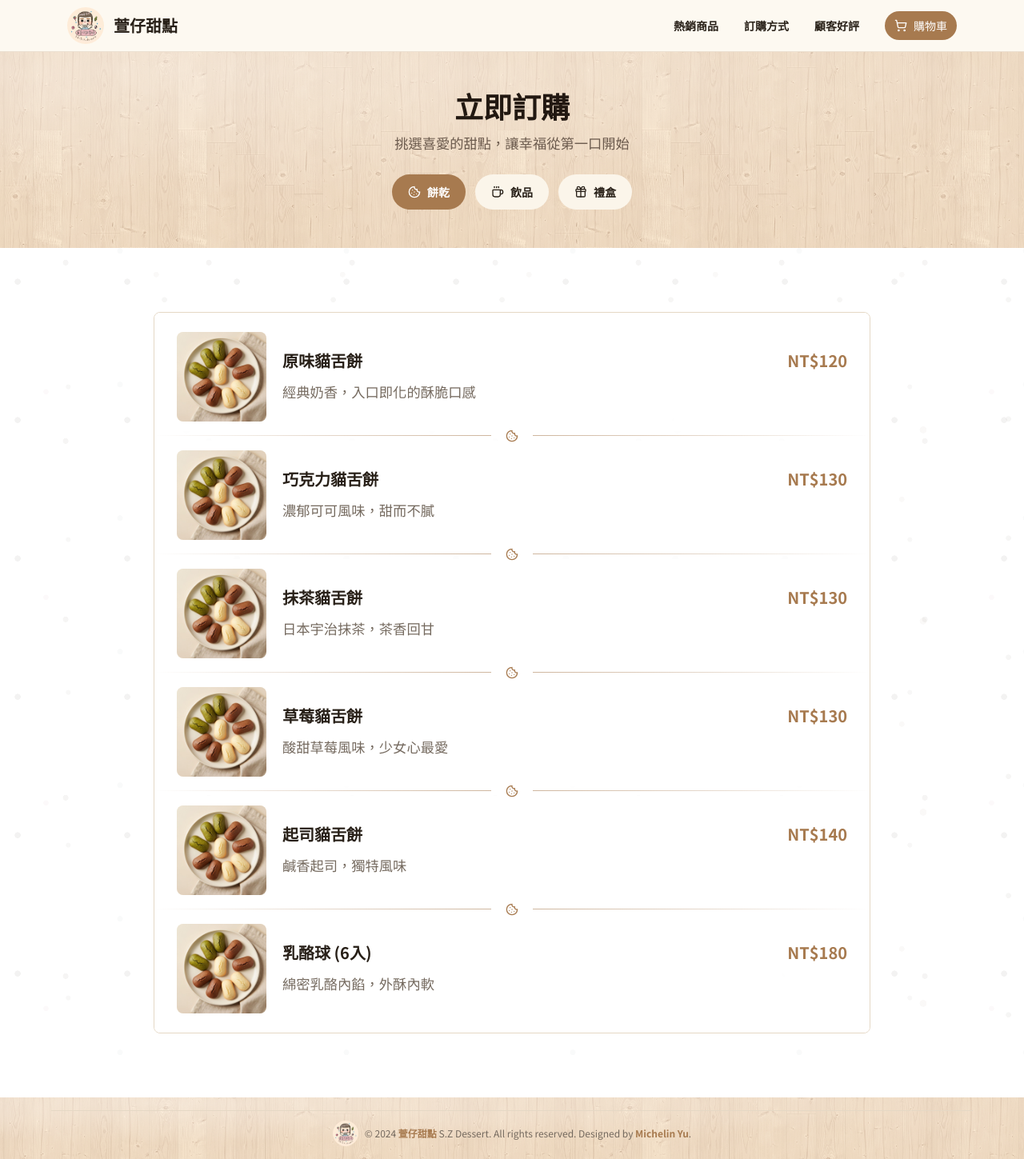
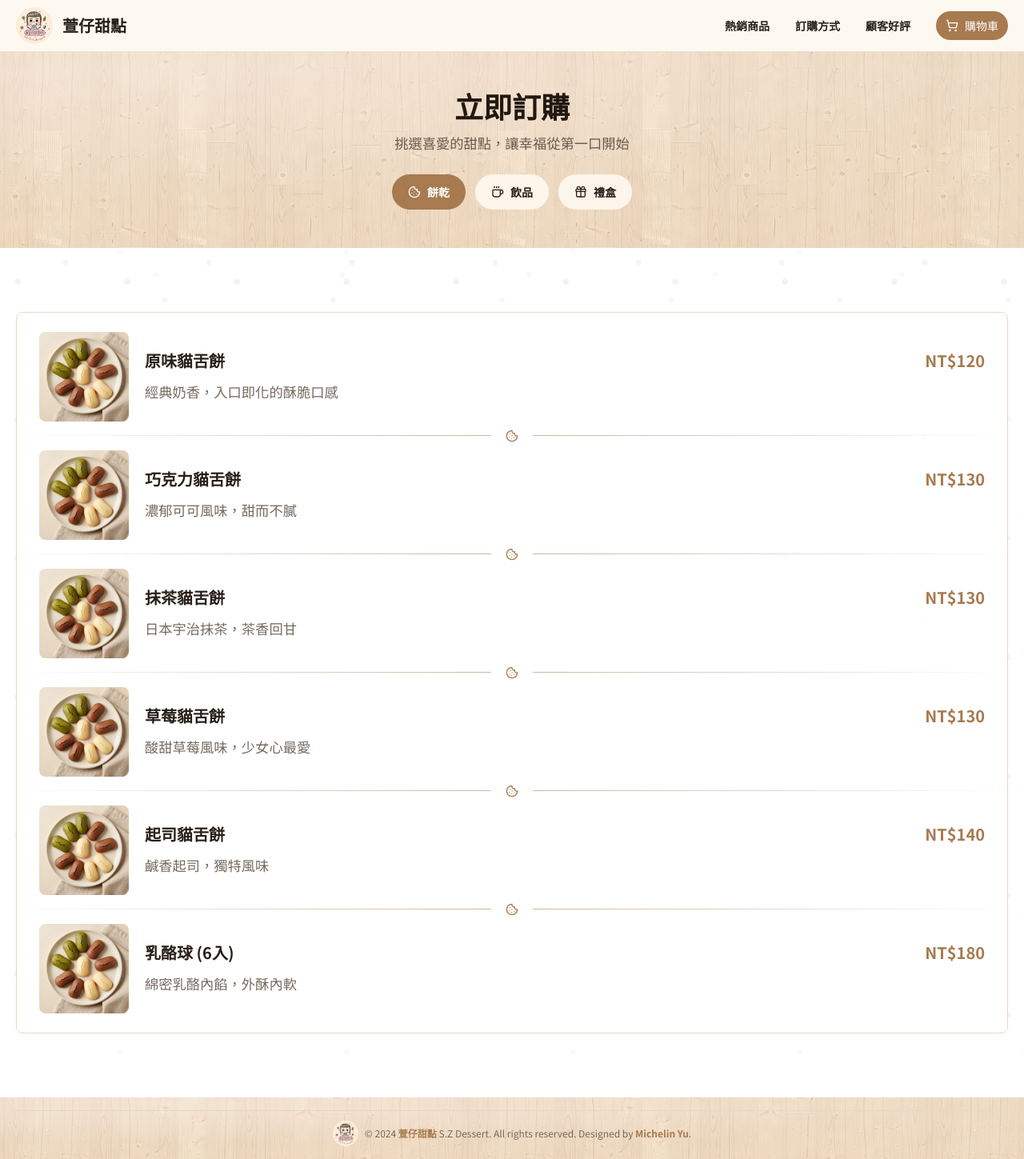
Before and after one commit to csiemichelin/sz-dessert, a Next.js app: page /order in a window 1280 px wide. Shown: the whole page at 80% size. Built offline with nearby package versions, Linux system fonts and the light colour scheme; a web font is replaced by a local one.

Commit message:
調整版面

```diff
--- a/components/order-page.tsx
+++ b/components/order-page.tsx
@@ -29,7 +29,7 @@ export function OrderPage() {
     <div className="flex min-h-screen flex-col bg-background pt-16">
       {/* Header */}
       <header className="fixed inset-x-0 top-0 z-50 border-b border-[var(--line)]/70 bg-[rgba(253,250,244,0.76)] backdrop-blur-xl">
-        <div className="mx-auto flex h-16 max-w-6xl items-center justify-between px-5 md:px-16 lg:px-5">
+        <div className="mx-auto flex h-16 max-w-6xl items-center justify-between px-5 md:px-16 lg:max-w-7xl lg:px-5">
           <Link href="/" className="flex items-center gap-3">
             <Image src="/logo.png" alt="萱仔甜點" width={46} height={46} className="rounded-full" />
             <span className="text-xl font-black text-[var(--ink)]">萱仔甜點</span>
@@ -94,7 +94,7 @@ export function OrderPage() {
 
       {/* Hero */}
       <section className="wood-grain-light wood-grain-c wood-grain-faded bg-[var(--light-wood)] px-5 py-12 md:px-16 lg:px-5">
-        <div className="mx-auto max-w-6xl text-center">
+        <div className="mx-auto max-w-6xl text-center lg:max-w-7xl">
           <h1 className="text-3xl md:text-4xl font-bold text-foreground mb-4">立即訂購</h1>
           <p className="font-peak text-muted-foreground max-w-md mx-auto">
             挑選喜愛的甜點，讓幸福從第一口開始
@@ -127,7 +127,7 @@ export function OrderPage() {
         <div className="terrazzo pointer-events-none absolute inset-0 opacity-35" />
 
         {/* Products Grid */}
-        <main className="relative mx-auto max-w-3xl lg:max-w-4xl">
+        <main className="relative mx-auto max-w-3xl lg:max-w-7xl">
           <div className="grid grid-cols-1 bg-white/82 md:overflow-hidden md:rounded-[8px] md:border md:border-[var(--line)] md:py-5 lg:py-7">
             {filteredProducts.map((product, index) => (
               <div key={product.id}>
--- a/components/sections.tsx
+++ b/components/sections.tsx
@@ -199,7 +199,7 @@ export function Header() {
 
   return (
     <header className="fixed inset-x-0 top-0 z-50 border-b border-[var(--line)]/70 bg-[rgba(253,250,244,0.76)] backdrop-blur-xl">
-      <div className="mx-auto flex h-16 max-w-6xl items-center justify-between px-5 md:px-16 lg:px-5">
+      <div className="mx-auto flex h-16 max-w-6xl items-center justify-between px-5 md:px-16 lg:max-w-7xl lg:px-5">
         <Link href="/" className="flex items-center gap-3">
           <Image src="/logo.png" alt="萱仔甜點 Logo" width={46} height={46} className="rounded-full" />
           <span className="text-xl font-black text-[var(--ink)]">萱仔甜點</span>
@@ -388,8 +388,8 @@ export function HeroWoodSection() {
           aria-hidden="true"
           className="h-full w-full object-cover object-top"
         />
-        <div className="absolute inset-x-2 top-1/2 mx-auto max-w-6xl -translate-y-1/2 sm:inset-x-8 md:inset-x-16 lg:inset-x-8 lg:top-[54%]">
-          <div className="px-2 text-[var(--ink)] sm:px-4 sm:py-4">
+        <div className="absolute inset-x-2 top-1/2 mx-auto max-w-6xl -translate-y-1/2 sm:inset-x-8 md:inset-x-16 lg:inset-x-5 lg:max-w-7xl lg:top-[54%]">
+          <div className="px-2 text-[var(--ink)] sm:px-4 sm:py-4 lg:px-0">
             <h2 className="mb-1 text-base font-black leading-none text-[var(--wood-dark)] sm:mb-2 sm:text-xl">最新消息</h2>
             <div className="mb-1.5 flex items-center justify-center gap-3 sm:mb-2">
               <div className="h-[2px] flex-1 bg-gradient-to-r from-transparent via-[var(--wood)] to-transparent opacity-70" />
@@ -450,7 +450,7 @@ function NewsRow({ item }: { item: (typeof latestNews)[number] }) {
 export function AboutSection() {
   return (
     <section id="space" className="relative overflow-hidden bg-white px-5 py-20 md:px-16 lg:px-5">
-      <div className="mx-auto max-w-6xl">
+      <div className="mx-auto max-w-6xl lg:max-w-7xl">
         <div className="mb-12 grid gap-8 lg:grid-cols-[0.9fr_1.1fr] lg:items-end">
           <SectionTitle
             eyebrow="Store Atmosphere"
@@ -492,7 +492,7 @@ export function MenuSection() {
   return (
     <section id="menu" className="relative overflow-hidden bg-white px-5 py-20 md:px-16 lg:px-5">
       <div className="terrazzo pointer-events-none absolute inset-0 opacity-35" />
-      <div className="relative mx-auto max-w-6xl">
+      <div className="relative mx-auto max-w-6xl lg:max-w-7xl">
         <div className="mx-auto mb-8 w-full max-w-[360px] md:max-w-none">
           <SectionTitle eyebrow="Best Sellers" title="熱銷商品" />
         </div>
@@ -519,7 +519,7 @@ export function MenuSection() {
             })}
           </div>
 
-          <div className="mx-auto mt-8 grid w-full max-w-[360px] gap-8 md:max-w-[680px] md:grid-cols-2 md:gap-5 lg:max-w-none xl:grid-cols-4">
+          <div className="mx-auto mt-8 grid w-full max-w-[360px] gap-8 md:max-w-[680px] md:grid-cols-2 md:gap-x-5 md:gap-y-10 lg:max-w-7xl lg:gap-5 xl:grid-cols-4">
             {active.items.map((item, index) => {
               const rank = rankStyles[index]
               return (
@@ -589,7 +589,7 @@ export function MenuSection() {
 export function ContactSection() {
   return (
     <section id="how" className="wood-grain-light wood-grain-b wood-grain-faded relative border-t border-[var(--line)] bg-[var(--light-wood)] px-5 py-20 md:px-16 lg:px-5">
-      <div className="mx-auto grid w-full max-w-[360px] gap-4 md:max-w-6xl md:gap-10 lg:grid-cols-[0.9fr_1.1fr] lg:items-start">
+      <div className="mx-auto grid w-full max-w-[360px] gap-4 md:max-w-6xl md:gap-10 lg:max-w-7xl lg:grid-cols-[0.9fr_1.1fr] lg:items-start">
         <div>
           <SectionTitle
             eyebrow="How it works"
@@ -776,7 +776,7 @@ export function ReviewsSection() {
     <section id="reviews" className="relative overflow-hidden border-t border-[var(--line)] bg-white px-5 py-20 md:px-16 lg:px-5">
       <div className="terrazzo pointer-events-none absolute inset-0 opacity-40" />
 
-      <div className="relative mx-auto w-full max-w-[360px] md:max-w-6xl">
+      <div className="relative mx-auto w-full max-w-[360px] md:max-w-6xl lg:max-w-7xl">
         <div className="mb-10 flex flex-col gap-5 md:flex-row md:items-end md:justify-between">
           <SectionTitle
             eyebrow="Google Reviews"
@@ -859,7 +859,7 @@ export function ReviewsSection() {
 export function Footer() {
   return (
     <footer className="wood-grain-light wood-grain-c wood-grain-faded bg-[var(--light-wood)] px-5 py-2 sm:py-4 md:px-16 lg:px-5">
-      <div className="mx-auto flex max-w-6xl flex-col items-center justify-center gap-1 border-t border-[var(--line)] pt-2 text-center sm:flex-row sm:gap-2 sm:pt-3 sm:text-left">
+      <div className="mx-auto flex max-w-6xl flex-col items-center justify-center gap-1 border-t border-[var(--line)] pt-2 text-center sm:flex-row sm:gap-2 sm:pt-3 sm:text-left lg:max-w-7xl">
         <Image src="/logo.png" alt="萱仔甜點" width={28} height={28} className="size-7 rounded-full sm:size-8" />
         <p className="text-[11px] leading-4 text-[var(--muted-text)] sm:text-xs sm:leading-5">
           © 2024 <span className="font-black text-[var(--wood)]">萱仔甜點</span> S.Z Dessert. All rights reserved. Designed by{" "}
```
